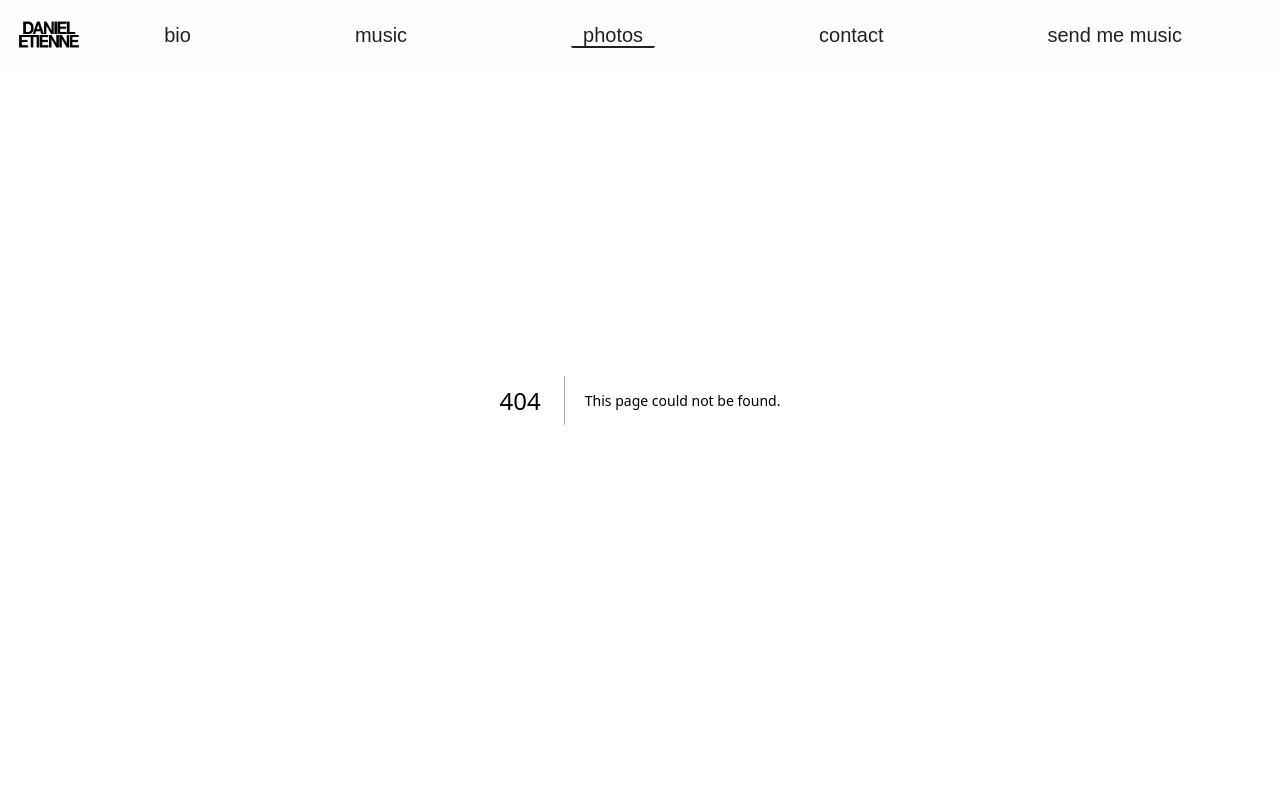
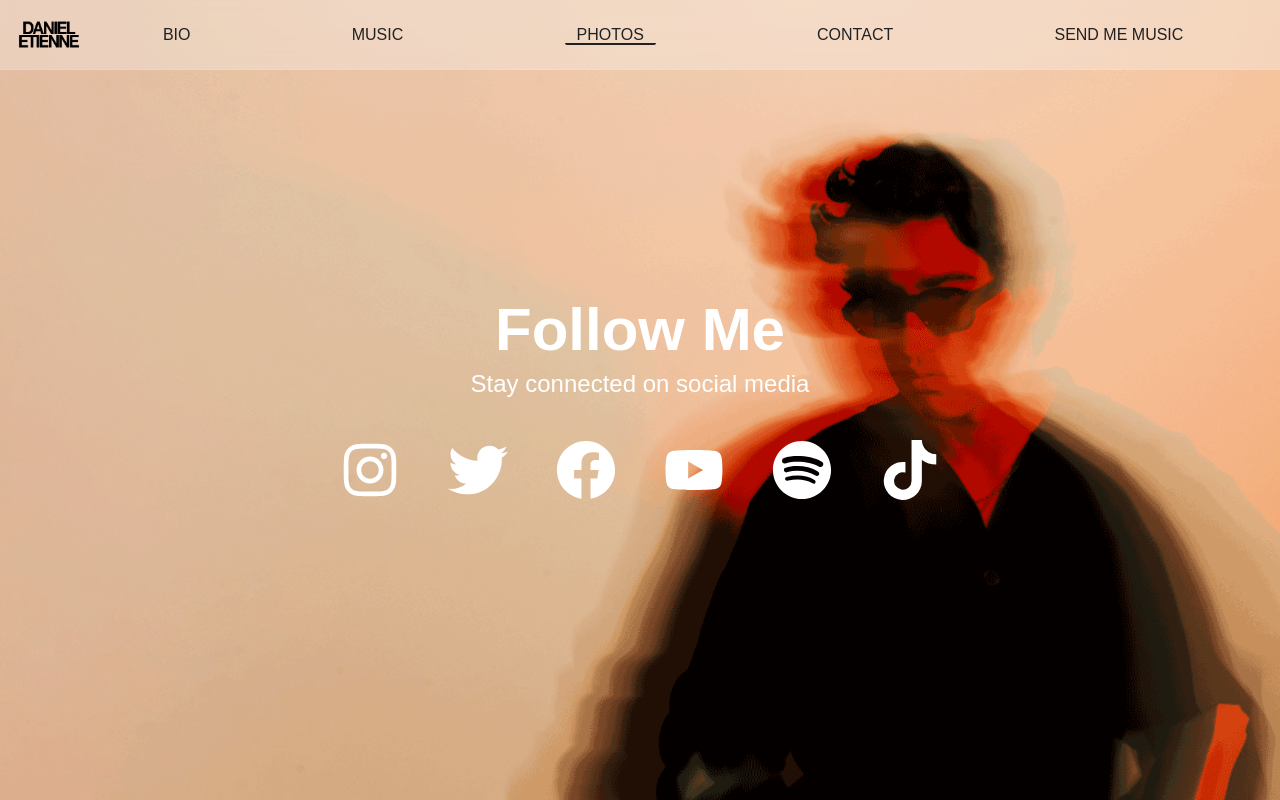
Before and after one commit to ElGuitarrero/etienne, a Next.js app: page /photos in a window 1280 px wide. Before the commit this address had no page. Built offline with nearby package versions, Linux system fonts and the light colour scheme.

Commit message:
Add Photos component, update Navbar and Landing links, and enhance Show component with social media icons

```diff
--- a/app/bio/page.tsx
+++ b/app/bio/page.tsx
@@ -9,7 +9,9 @@ const Index = () => {
     }, [])
 
     return (
-        <Biografia/>
+        <div className="mt-20 ">
+            <Biografia/>
+        </div>
     )
 }
 
--- a/app/page.tsx
+++ b/app/page.tsx
@@ -3,6 +3,7 @@ import Biografia from "@/components/Bio";
 import Landing from "@/components/Landing";
 import Music from "@/components/Music";
 import Show from "@/components/Show";
+import Photos from "@/components/Photos";
 
 export default function Home() {
 
@@ -18,6 +19,7 @@ export default function Home() {
       {/* <div className="h-screen"></div> */}
       <Biografia/>
       <div className="w-screen h-screen flex justify-center items-center"><Show/></div>
+      <Photos />
       <Music/>
 
     </div>
--- /dev/null
+++ b/app/photos/page.tsx
@@ -0,0 +1,7 @@
+import Photos from "@/components/Photos";
+
+const SocialPage = () => {
+  return <Photos />;
+};
+
+export default SocialPage;
--- a/components/Landing.tsx
+++ b/components/Landing.tsx
@@ -11,11 +11,11 @@ const animationProps = {
 const Landing: React.FC = () => {
   const links = useMemo(
     () => [
-      { nombre: "bio", link: "/bio" },
-      { nombre: "music", link: "/music" },
-      { nombre: "photos", link: "/photos" },
-      { nombre: "contact", link: "/contact" },
-      { nombre: "send me music", link: "/send" },
+      { nombre: "BIO", link: "/bio" },
+      { nombre: "MUSIC", link: "/music" },
+      { nombre: "PHOTOS", link: "/photos" },
+      { nombre: "CONTACT", link: "/contact" },
+      { nombre: "SEND ME MUSIC", link: "/send" },
     ],
     []
   );
@@ -41,12 +41,12 @@ const Landing: React.FC = () => {
       {/* Lista de nombres */}
       <motion.div className="w-8/10 flex justify-end" {...animationProps}>
         <div className="w-1/2 hidden md:inline"></div>
-        <ul className="w-full md:w-1/2 gap-1 text-white lg:text-black flex flex-col items-center font-[sourcesans] font-medium">
+        <ul className="w-full md:w-1/2 gap-1 text-white lg:text-black flex flex-col items-start md:items-center max-md:pl-5 font-[sourcesans] font-medium">
           {links.map((item) => (
             <li key={item.nombre}>
               <a
                 href={item.link}
-                className="text-2xl md:text-3xl hover:text-[rgb(240,40,15)] transition-all duration-400"
+                className="text-2xl font-[helvetica] font-thin md:text-3xl hover:text-[rgb(240,40,15)] transition-all duration-400"
               >
                 {item.nombre}
               </a>
--- a/components/Navbar.tsx
+++ b/components/Navbar.tsx
@@ -21,11 +21,11 @@ function Navbar({ animate = false, path }: NavbarProps) {
   const links = useMemo(
     () => [
       // { nombre: "home", link: "/" },
-      { nombre: "bio", link: "/bio" },
-      { nombre: "music", link: "/music" },
-      { nombre: "photos", link: "/photos" },
-      { nombre: "contact", link: "/contact" },
-      { nombre: "send me music", link: "/send" },
+      { nombre: "BIO", link: "/bio" },
+      { nombre: "MUSIC", link: "/music" },
+      { nombre: "PHOTOS", link: "/photos" },
+      { nombre: "CONTACT", link: "/contact" },
+      { nombre: "SEND ME MUSIC", link: "/send" },
     ],
     []
   );
@@ -81,7 +81,7 @@ function Navbar({ animate = false, path }: NavbarProps) {
             <li key={item.nombre}>
               <a
                 href={item.link}
-                className={`text-xl text-(--foreground) hover:text-gray-400 transition-colors duration-200 ${
+                className={`text-md text-(--foreground) hover:text-gray-400 transition-colors duration-200 ${
                   path === item.link
                     ? "px-3 rounded-xs border-b-2 border-(--foreground)"
                     : ""
--- /dev/null
+++ b/components/Photos.tsx
@@ -0,0 +1,54 @@
+"use client";
+import { motion } from "framer-motion";
+import React from "react";
+import { FaInstagram, FaTwitter, FaFacebook, FaYoutube, FaSpotify, FaTiktok } from "react-icons/fa";
+
+const socialLinks = [
+  { name: "Instagram", icon: <FaInstagram />, link: "https://instagram.com/danieletiennemusic/" },
+  { name: "Twitter", icon: <FaTwitter />, link: "https://twitter.com/danieletienne_" },
+  { name: "Facebook", icon: <FaFacebook />, link: "https://facebook.com/danieletiennemusic" },
+  { name: "YouTube", icon: <FaYoutube />, link: "https://youtube.com/danieletienne" },
+  { name: "Spotify", icon: <FaSpotify />, link: "https://open.spotify.com/artist/0HS4eQaqJ9tjYwXUPF7SsS" },
+  { name: "Tiktok", icon: <FaTiktok />, link: "https://tiktok.com/@danieletiennemusic" },
+];
+
+const animationProps = {
+  initial: { opacity: 0, y: 20 },
+  animate: { opacity: 1, y: 0 },
+  transition: { duration: 1, ease: "easeOut" },
+};
+
+const Photos: React.FC = () => {
+  return (
+    <div
+      className="bg-[url('/background/social.png')] bg-fixed bg-cover bg-center bg-no-repeat h-screen flex flex-col
+                 justify-center items-center text-white"
+    >
+      {/* Título */}
+      <motion.div {...animationProps} className="text-center mb-10">
+        <h1 className="text-4xl md:text-6xl font-bold">Follow Me</h1>
+        <p className="text-xl md:text-2xl mt-2">Stay connected on social media</p>
+      </motion.div>
+
+      {/* Redes Sociales */}
+      <motion.div
+        {...animationProps}
+        className="flex gap-8 md:gap-12 text-4xl md:text-6xl"
+      >
+        {socialLinks.map((social) => (
+          <a
+            key={social.name}
+            href={social.link}
+            target="_blank"
+            rel="noopener noreferrer"
+            className="hover:text-[rgb(240,40,15)] transition-all duration-300"
+          >
+            {social.icon}
+          </a>
+        ))}
+      </motion.div>
+    </div>
+  );
+};
+
+export default Photos;
--- a/components/Show.tsx
+++ b/components/Show.tsx
@@ -2,6 +2,7 @@ import { useEffect, useState } from "react";
 import Music from "./Music";
 import { AnimatedElement } from "@/app/lib/animations";
 import { MUSICA } from "./data/musica";
+import { FaYoutube, FaApple, FaSpotify } from "react-icons/fa";
 
 // Define interfaces instead of type for better extensibility
 interface Music {
@@ -93,7 +94,11 @@ const MusicCard: React.FC<Music> = ({
   appleLink,
   spotifyLink,
   youtubeLink,
-}) => (
+}) => {
+  const size = 35;
+  const estilos = "text-black dark:text-white hover:opacity-70 transition-all duration-300";
+
+  return (
   <div className="flex flex-row gap-5 justify-center items-center mx-10 transition-all duration-300">
     {/* Imagen */}
     <div className="w-1/2 flex justify-center">
@@ -110,33 +115,23 @@ const MusicCard: React.FC<Music> = ({
       {/* <h2 className="text-2xl font-bold text-(--foreground)">{album}</h2> */}
       {/* <a href={link}>Spotify</a> */}
 
-      <div className="flex gap-8">
+
+
+      <div className="flex gap-8 items-center">
         <a href={spotifyLink} target="_blank" rel="noopener noreferrer">
-          <img
-            src="/logos/spotify.svg"
-            alt="Spotify"
-            className="w-20 h-20 hover:opacity-80"
-          />
+          <FaSpotify size={size} className={estilos} />
         </a>
         <a href={appleLink} target="_blank" rel="noopener noreferrer">
-          <img
-            src="/logos/apple-music.svg"
-            alt="Apple Music"
-            className="w-20 h-20 hover:opacity-80"
-          />
+          <FaApple size={size+5} className={`${estilos} pb-1`} />
         </a>
         <a href={youtubeLink} target="_blank" rel="noopener noreferrer">
-          <img
-            src="/logos/youtube.svg"
-            alt="YouTube"
-            className="w-20 h-20 hover:opacity-80"
-          />
+          <FaYoutube size={size} className={estilos} />
         </a>
       </div>
       {/* <audio controls src={preview} className="w-full rounded-lg" /> */}
     </div>
   </div>
-);
+);}
 
 const Show: React.FC = () => {
   const [data, setData] = useState<Music[]>([]);
--- a/components/data/musica.ts
+++ b/components/data/musica.ts
@@ -10,6 +10,14 @@ interface Music {
 }
 
 export const MUSICA: Music[] = [
+    {
+        id: 0,
+        nombre: "because of you",
+        appleLink: "https://music.apple.com/mx/album/because-of-you-single/1753345116",
+        spotifyLink: "https://open.spotify.com/track/5UcM8Ch1ZFDOTjgfivQvvw?si=81ecdbe67e384e86",
+        cover_art: "https://i.scdn.co/image/ab67616d0000b273cdbc9b8a54e9adc6391b0657",
+        youtubeLink: "https://www.youtube.com/watch?v=CTTjLzW7LX8",
+    },
     {
         id: 1,
         nombre: "because of you",
--- a/package.json
+++ b/package.json
@@ -19,6 +19,7 @@
     "pg": "^8.14.0",
     "react": "^19.0.0",
     "react-dom": "^19.0.0",
+    "react-icons": "^5.5.0",
     "spotify-preview-finder": "^1.1.1"
   },
   "devDependencies": {
```
Also changed, not shown: public/background/social.png (added), 1 other file (tests, documents, lock files or other folders).
